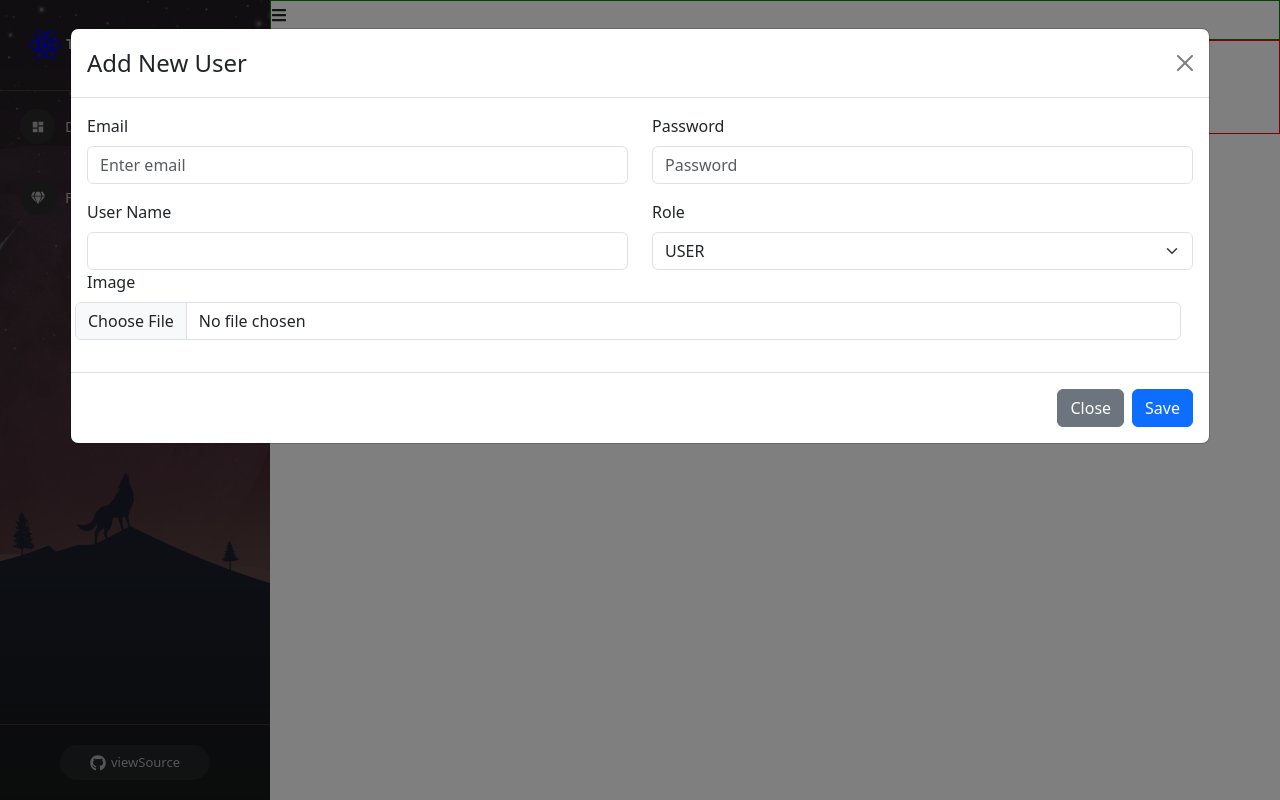
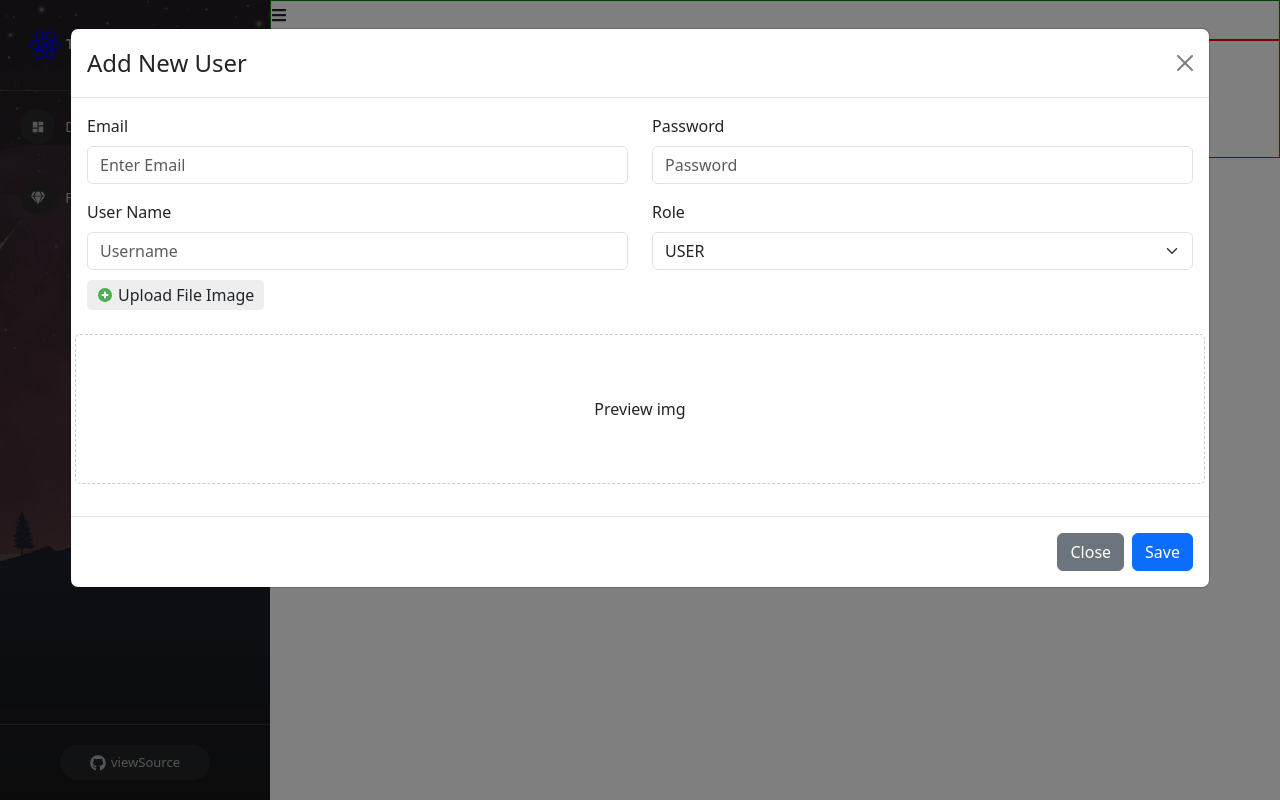
Before and after one commit to vanquy2152000/react-demo, a React (Create React App) app: page /admins/manage-users in a window 1280 px wide. Both pictures are taken after a click on the button "Add New User". Built offline with nearby package versions, Linux system fonts and the light colour scheme.

Commit message:
toi uu hoa modal

```diff
--- a/src/component/Admin/content/ManageUser.js
+++ b/src/component/Admin/content/ManageUser.js
@@ -1,5 +1,5 @@
 import ModalCreateUser from "./ModalCreateUser";
-
+import './ManageUser.scss';
 
 const ManageUser = (props) => {
     return (
@@ -13,8 +13,8 @@ const ManageUser = (props) => {
                 </div>
                 <div>
                     Table User
-                    <ModalCreateUser />
                 </div>
+                <ModalCreateUser />
             </div>
         </div>
     )
--- /dev/null
+++ b/src/component/Admin/content/ManageUser.scss
@@ -0,0 +1,32 @@
+.manage-user-container {
+}
+
+.modal-add-user {
+    .img-preview {
+        display: flex;
+        align-items: center;
+        justify-content: center;
+        height: 150px;
+        border: 1px dashed #ccc;
+        border-radius: 5px;
+        img {
+            max-height: 100%;
+            max-width: 100%;
+        }
+    }
+    .label-upload {
+        display: flex;
+        align-items: center;
+        gap: 5px;
+        width: fit-content;
+        padding: 3px 10px;
+        margin-top: 10px;
+        background: #eeeeee;
+        border-radius: 5px;
+        cursor: pointer;
+
+        &:hover {
+            background-color: #dcdcdc;
+        }
+    }
+}
--- a/src/component/Admin/content/ModalCreateUser.js
+++ b/src/component/Admin/content/ModalCreateUser.js
@@ -4,12 +4,27 @@ import Modal from 'react-bootstrap/Modal';
 import Col from 'react-bootstrap/Col';
 import Form from 'react-bootstrap/Form';
 import Row from 'react-bootstrap/Row';
+import { FcPlus } from "react-icons/fc";
 
 const ModalCreateUser = () => {
     const [show, setShow] = useState(false);
 
     const handleClose = () => setShow(false);
     const handleShow = () => setShow(true);
+
+    const [email, setEmail] = useState("");
+    const [password, setPassword] = useState("");
+    const [username, setUsername] = useState("");
+    const [role, setRole] = useState("USER");
+    const [image, setImage] = useState("");
+    const [previewImage, setPreviewImage] = useState("");
+
+    const handleUploadImage = (event) => {
+        if (event.target && event.target.files && event.target.files[0]) {
+            setPreviewImage(URL.createObjectURL(event.target.files[0]))
+            setImage(event.target.files[0])
+        }
+    }
 
     return (
         <>
@@ -23,6 +38,7 @@ const ModalCreateUser = () => {
                 backdrop="static"
                 keyboard={false}
                 size="xl"
+                className="modal-add-user"
             >
                 <Modal.Header closeButton>
                     <Modal.Title>Add New User</Modal.Title>
@@ -32,39 +48,67 @@ const ModalCreateUser = () => {
                         <Row className="mb-3">
                             <Form.Group as={Col} controlId="formGridEmail">
                                 <Form.Label>Email</Form.Label>
-                                <Form.Control type="email" placeholder="Enter email" />
+                                <Form.Control
+                                    type="email"
+                                    placeholder="Enter Email"
+                                    value={email}
+                                    onChange={(event) => setEmail(event.target.value)}
+                                />
                             </Form.Group>
 
                             <Form.Group as={Col} controlId="formGridPassword">
                                 <Form.Label>Password</Form.Label>
-                                <Form.Control type="password" placeholder="Password" />
+                                <Form.Control
+                                    type="password"
+                                    placeholder="Password"
+                                    value={password}
+                                    onChange={(event) => setPassword(event.target.value)}
+                                />
                             </Form.Group>
                         </Row>
 
                         <Row className="mb-3">
                             <Form.Group as={Col} controlId="formGridCity">
                                 <Form.Label>User Name</Form.Label>
-                                <Form.Control />
+                                <Form.Control
+                                    type="username"
+                                    placeholder="Username"
+                                    value={username}
+                                    onChange={(event) => setUsername(event.target.value)}
+                                />
                             </Form.Group>
 
                             <Form.Group as={Col} controlId="formGridState">
                                 <Form.Label>Role</Form.Label>
-                                <Form.Select defaultValue="Choose...">
-                                    <option selected value="USER">USER</option>
+                                <Form.Select
+                                    onChange={(event) => setRole(event.target.value)}
+                                    value={role}
+                                >
+                                    <option value="USER">USER</option>
                                     <option value="ADMIN">ADMIN</option>
                                 </Form.Select>
                             </Form.Group>
 
-                            <Form.Group as={Row}>
-                                <Form.Label>Image</Form.Label>
+                            <Form.Group className="position-relative mb-3">
+                                <Form.Label className="label-upload" htmlFor="labelUpload">
+                                    <FcPlus />
+                                    Upload File Image
+                                </Form.Label>
                                 <Form.Control
                                     type="file"
-                                    required
                                     name="file"
+                                    hidden
+                                    id="labelUpload"
+                                    onChange={(event) => handleUploadImage(event)}
                                 />
-                                <Form.Control.Feedback type="invalid" tooltip>
-                                    Error
-                                </Form.Control.Feedback>
+                            </Form.Group>
+
+                            <Form.Group as={Col} className="img-preview">
+                                {previewImage ?
+                                    <img src={previewImage} alt="" />
+                                    :
+                                    <span>Preview img</span>
+                                }
                             </Form.Group>
                         </Row>
                     </Form>
```
